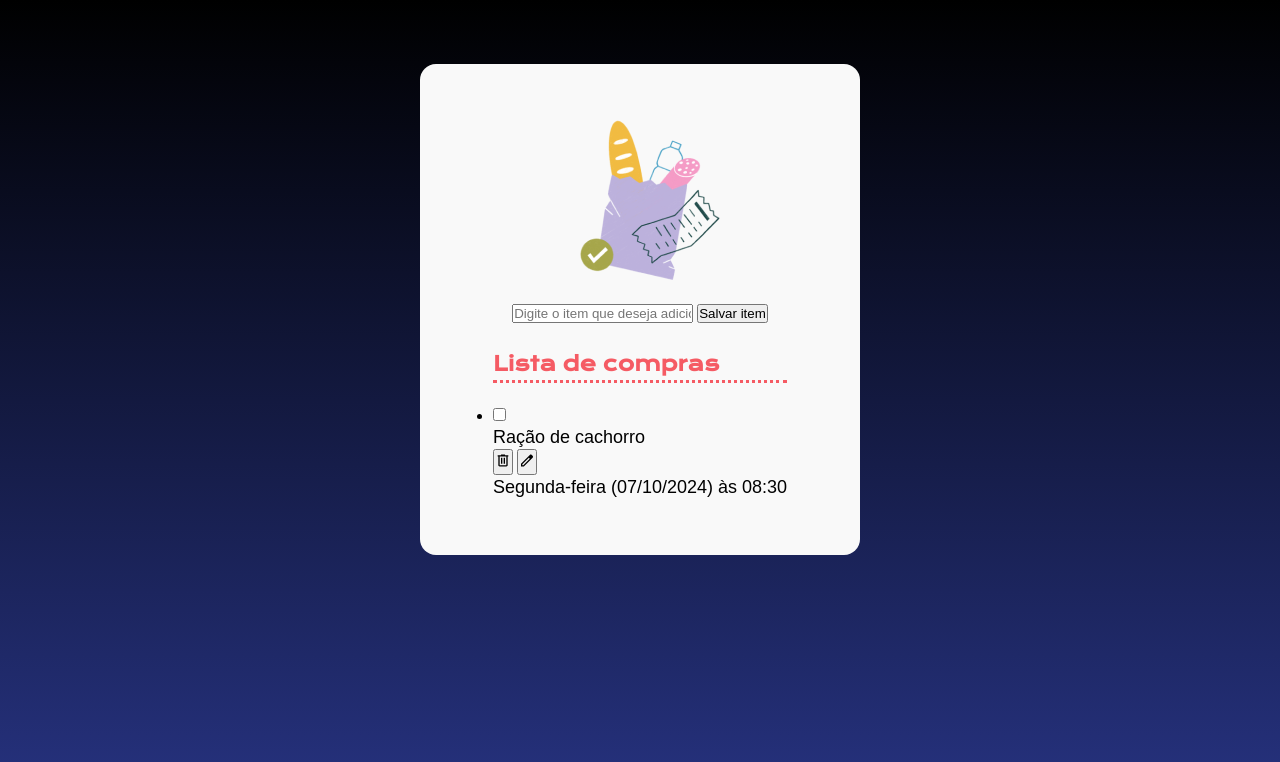
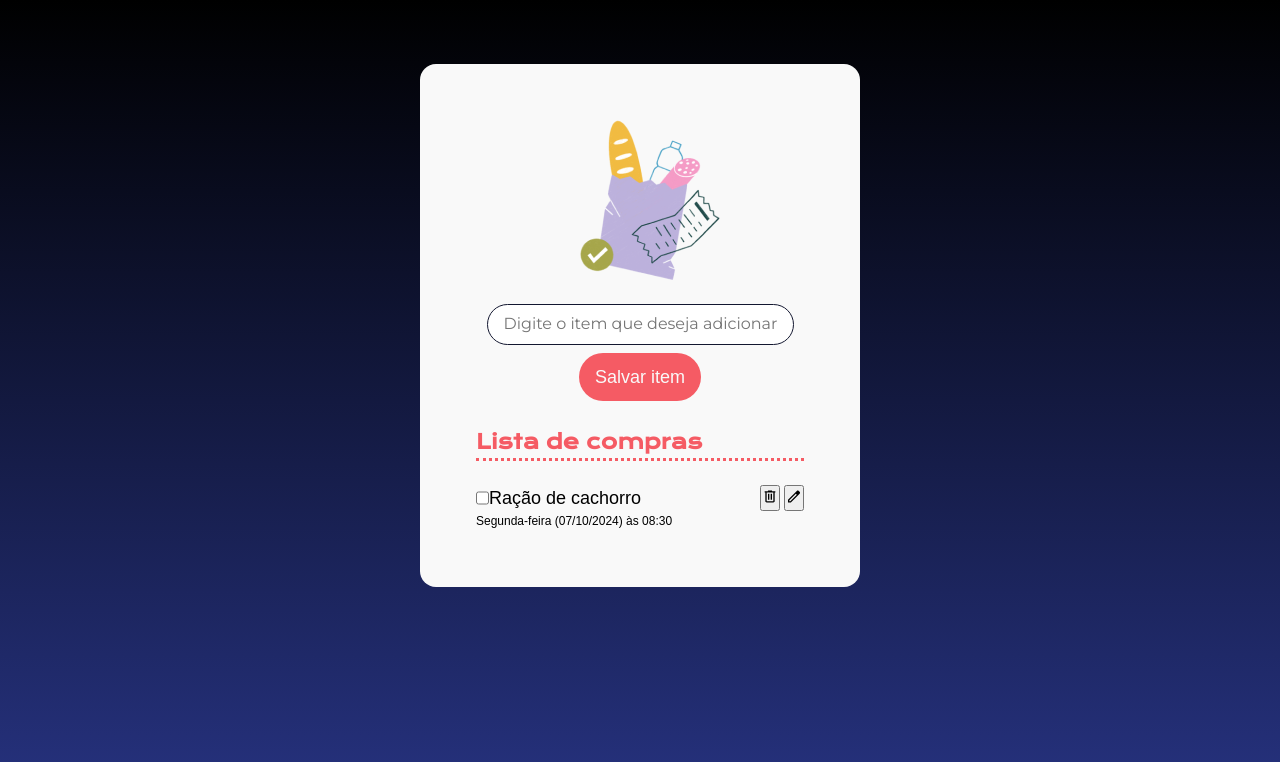
Before and after one commit to geovanegirard/lista-de-compras, a plain HTML site: page index.html in a window 1280 px wide. Drawn offline with nearby package versions, Linux system fonts and the light colour scheme; a web font is replaced by a local one.

Commit message:
Estilizando a lista

```diff
--- a/index.html
+++ b/index.html
@@ -14,16 +14,16 @@
     <main>
         <img src="img/bag.png" alt="sacola de compras">
         <form>
-            <input type="text" placeholder="Digite o item que deseja adicionar: ">
-            <button>Salvar item</button>
+            <input id="input-item" type="text" placeholder="Digite o item que deseja adicionar: ">
+            <button id="adicionar-botao">Salvar item</button>
         </form>
 
         <ul>
             <h2>Lista de compras</h2>
             <hr>
             <li>
-                <div>
-                    <div>
+                <div class="item-lista-container">
+                    <div class="container-nome-compra">
                         <input type="checkbox">
                         <p>Ração de cachorro</p>
                     </div>
@@ -36,7 +36,7 @@
                         </button>
                     </div>
                 </div>
-                <p>Segunda-feira (07/10/2024) às 08:30</p>
+                <p class="item-lista-texto">Segunda-feira (07/10/2024) às 08:30</p>
             </li>
         </ul>
     </main>
--- a/style.css
+++ b/style.css
@@ -59,3 +59,57 @@ p {
     line-height: 24px;
     text-align: left;
 }
+
+#input-item {
+    padding: 12px 16px;
+    display: block;
+    border-radius: 24px;
+    border: 1px solid var(--preto);
+    width: 307px;
+}
+
+#input-item::placeholder {
+    font-family: "Montserrat", sans-serif;
+    font-size: 16px;
+    line-height: 19px;
+}
+
+#adicionar-botao {
+    text-align: center;
+    padding: 12px 16px;
+    border-radius: 24px;
+    background-color: var(--cor-primaria);
+    color: var(--neutro);
+    font-family: var(--fonte-texto);
+    font-size: 18px;
+    line-height: 24px;
+    border: none;
+}
+
+form {
+    display: flex;
+    flex-direction: column;
+    align-items: center;
+    gap: 8px;
+
+}
+
+.item-lista-container {
+    display: flex;
+    align-items: center;
+    justify-content: space-between;
+}
+
+.container-nome-compra {
+    display: flex;
+}
+
+ul {
+    list-style-type: none;
+    width: 100%;
+}
+
+.item-lista-texto {
+    font-size: 12px;
+    line-height: 20px;
+}
```
